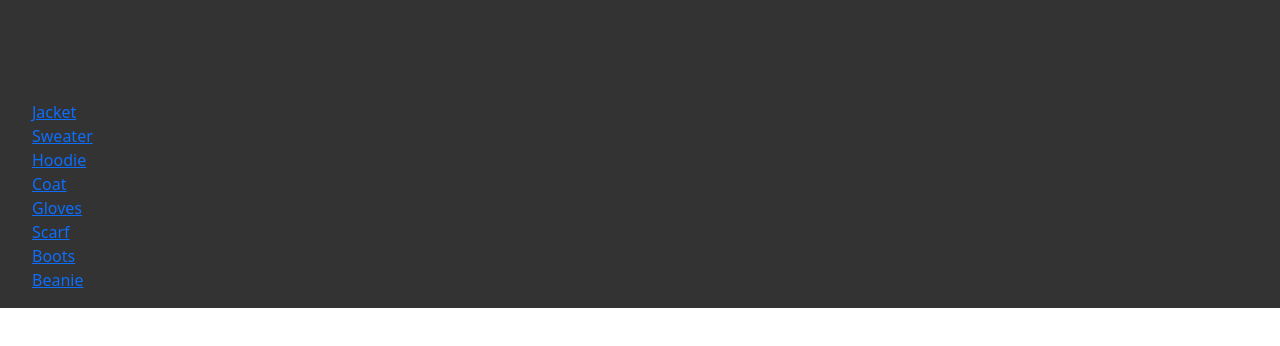
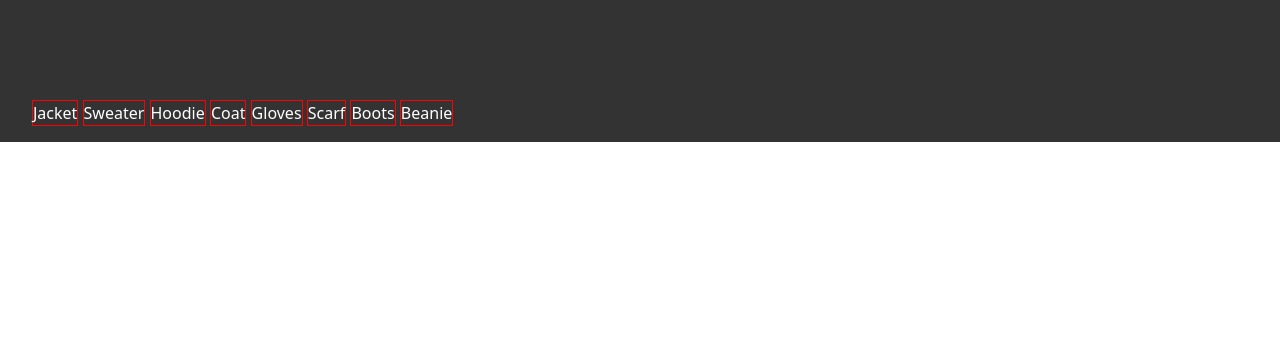
Before and after one commit to Suprakash-Dhar-PW/DemoWebsite, a website: page darkmonsters2.html in a window 1280 px wide. Drawn offline with nearby package versions, Linux system fonts and the light colour scheme; files whose address does not match are found by name.

Commit message:
Add file

```diff
--- a/style2.css
+++ b/style2.css
@@ -8,6 +8,8 @@ header{
 }
 nav ul li{
     list-style-type: none;
+    display: inline-block;
+    border: 1px solid red;
 
 }
 
@@ -31,3 +33,9 @@ nav ul li{
     color: rgb(248, 161, 63);
 
 }
+
+ul li a{
+    text-decoration: none;
+    color: white;
+
+}
```
